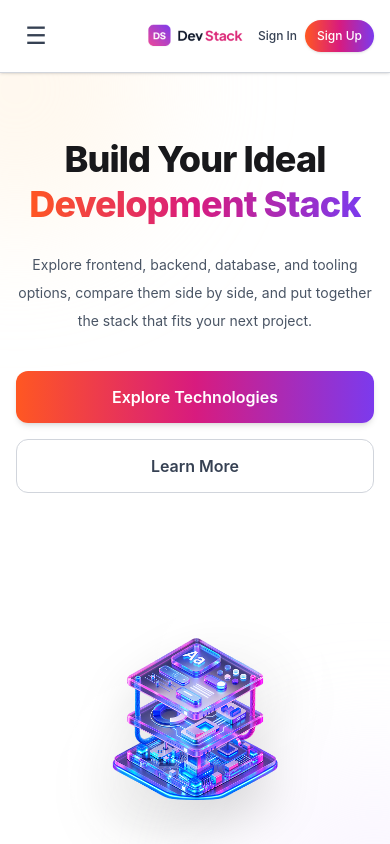
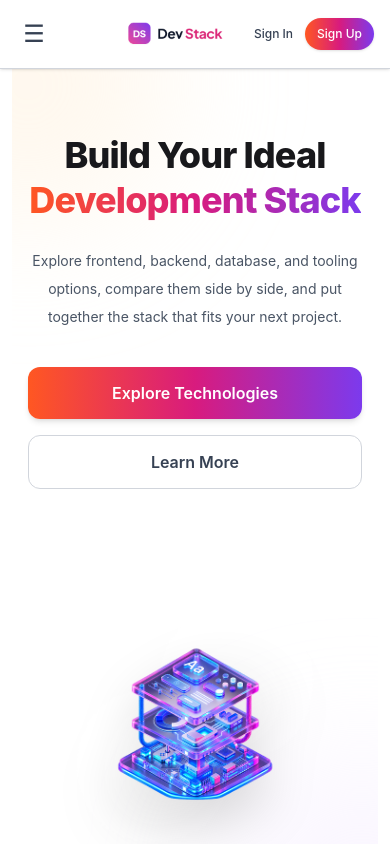
Before and after one commit to habib-71/A05-DevStack, a React (Vite) app: page / in a window 390 px wide. Shown: the top 844 px of the page. Built offline with nearby package versions, Linux system fonts and the light colour scheme.

Commit message:
final-commit

```diff
--- a/src/App.tsx
+++ b/src/App.tsx
@@ -15,13 +15,15 @@ function App() {
     const technologiesPromise = technologiesFetch();
 
     return (
-        <>
-            <Nav />
+      <>
+      <Nav />
+        <div className="px-3">
+
             <Banner />
 
             <Suspense
                 fallback={
-                    <div className="container mx-auto flex min-h-[300px] items-center justify-center">
+                    <div className="container mx-auto flex min-h-75 items-center justify-center">
                         <div className="flex flex-col items-center gap-4">
                             <div className="h-10 w-10 animate-spin rounded-full border-4 border-gray-200 border-t-red-500"></div>
 
@@ -38,6 +40,7 @@ function App() {
             </Suspense>
 
             <Footer />
+        </div>
         </>
     );
 }
--- a/src/components/Nav.tsx
+++ b/src/components/Nav.tsx
@@ -25,9 +25,11 @@ const Nav = () => {
                 {/* Desktop Navbar */}
                 <div className="hidden md:flex items-center justify-between">
 
+
                     <a href="#home">
                         <img src={Logo} alt="Dev Stack" />
                     </a>
+
 
                     <ul className="flex gap-6 items-center">
                         {menuItems.map((item) => (
@@ -46,37 +48,49 @@ const Nav = () => {
                         ))}
                     </ul>
 
+
                     <div className="flex items-center gap-2">
-                        {/* Sign In */}
+
+
                         <button className="text-sm font-medium text-gray-700 hover:text-red-500 active:scale-95 transition-all duration-200">
                             Sign In
                         </button>
 
-                        {/* User Icon */}
+
                         <button className="w-8 h-8 flex items-center justify-center rounded-full text-gray-600 hover:bg-gray-100 hover:text-red-500 active:scale-90 transition-all duration-200">
                             <i className="fa-regular fa-user"></i>
                         </button>
 
-                        {/* Sign Up */}
-                        <button className="px-3 py-2 text-sm bg-brand-gradient text-white font-medium rounded-full shadow-sm hover:shadow-md hover:-translate-y-1 active:scale-95 transition-all duration-200">
+
+                        <button
+                            className="shrink-0 mr-2 px-3 py-2 text-xs bg-brand-gradient text-white font-medium rounded-full whitespace-nowrap shadow-sm hover:shadow-md active:scale-90 active:shadow-inner transition-all duration-150"
+                        >
                             Sign Up
                         </button>
+
                     </div>
                 </div>
 
                 {/* Mobile Navbar */}
-                <div className="grid grid-cols-3 items-center md:hidden">
+                <div className="flex items-center gap-3 md:hidden">
 
                     {/* Menu Button */}
                     <button
                         onClick={() => setIsMenuOpen(!isMenuOpen)}
-                        className="justify-self-start w-10 h-10 flex items-center justify-center rounded-full text-2xl text-gray-700 hover:bg-gray-100 active:scale-90 transition-all duration-200"
+                        className="shrink-0 w-9 h-9 flex items-center justify-center rounded-full text-2xl text-gray-700 hover:bg-gray-100 active:scale-90 transition-all duration-200"
                     >
                         {isMenuOpen ? "✕" : "☰"}
                     </button>
 
-                    {/* Logo */}
-                    <a href="#home" className="justify-self-center">
+
+                    <button
+                        className="shrink-0 w-8 h-8 flex items-center justify-center rounded-full text-gray-600 hover:bg-gray-100 hover:text-red-500 active:scale-90 transition-all duration-200"
+                    >
+                        <i className="fa-regular fa-user"></i>
+                    </button>
+
+
+                    <a href="#home" className="shrink-0 mx-auto">
                         <img
                             src={Logo}
                             alt="Dev Stack"
@@ -84,21 +98,18 @@ const Nav = () => {
                         />
                     </a>
 
-                    {/* Mobile Auth Buttons */}
-                    <div className="flex items-center gap-2 justify-self-end">
 
-                        {/* Sign In */}
-                        <button className="text-xs font-medium text-gray-700 hover:text-red-500 active:scale-95 transition-all duration-200">
+                    <button className="shrink-0 whitespace-nowrap text-xs font-medium text-gray-700 hover:text-red-500 active:scale-95 transition-all duration-200">
                         Sign In
                     </button>
 
-                        {/* Sign Up */}
+
                     <button
-                            className="px-3 py-2 text-xs bg-brand-gradient text-white font-medium rounded-full whitespace-nowrap shadow-sm hover:shadow-md active:scale-90 active:shadow-inner transition-all duration-150"
+                        className="shrink-0 px-3 py-2 text-xs bg-brand-gradient text-white font-medium rounded-full whitespace-nowrap shadow-sm hover:shadow-md active:scale-90 active:shadow-inner transition-all duration-150"
                     >
                         Sign Up
                     </button>
-                    </div>
+
                 </div>
 
                 {/* Mobile Menu */}
```
Lines whose indentation alone changed are shown as unchanged.
